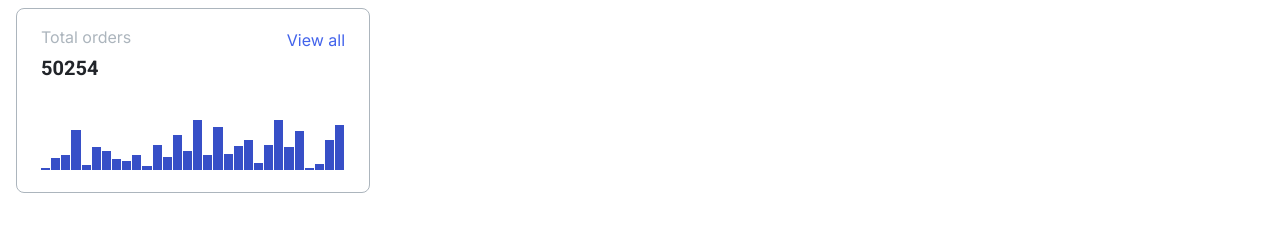
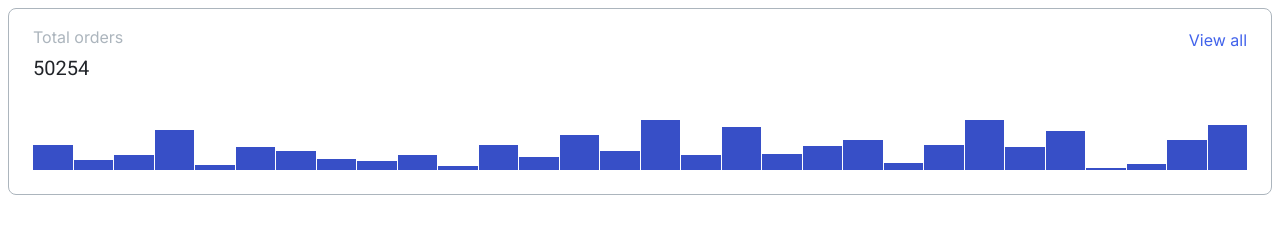
Before and after one commit to js-tasks-ru/htmlcss-20250522_olga725, a website: page 04-lection2/01-histogram/index.html in a window 1280 px wide. Drawn offline with Linux system fonts and the light colour scheme.

Commit message:
04-lect_01-histogram

```diff
--- a/04-lection2/01-histogram/histogram.css
+++ b/04-lection2/01-histogram/histogram.css
@@ -1,66 +1,53 @@
-.histogram_card {
+.histogram {
     display: block;
     border: 1px solid var(--grey-3);
-    width: 354px;
-    height: 185px;
-    left: 537px;
     border-radius: 8px;
-    background: #FFFFFF;
     box-sizing: border-box;
-    margin: 8px;
     padding: 16px 24px 24px 24px;
 }
 
-.container {
+.histogram__header {
     display: flex;
     justify-content: space-between;
-    align-items: end;
+    align-items: flex-end;
+    line-height: 24px;
 }
 
-.histogram_title {
+.histogram__title {
     font-family: Inter, sans-serif;
     color: var(--grey-3);
     font-weight: 400;
-    line-height: 24px;
     font-size: 16px;
     margin-bottom: 6px;
     margin-top: 0;
-    width: 200px;
 }
 
-.histogram_view {
+.histogram__link {
     color: #4263EB;
     font-family: Inter, sans-serif;
     font-weight: 400;
-    font-size: 16px;
-    line-height: 24px;
     text-align: right;
-    margin-top: 0;
     margin-bottom: 3px;
 }
 
 
-.histogram_number {
+.histogram__number {
     color: var(--black);
     font-size: 20px;
     justify-content: flex-start;
     line-height: 26px;
-    margin: 0 auto;
     margin-bottom: 39px;
 }
 
-.histogram_poles {
+.histogram__poles {
     justify-content: stretch;
     align-items: flex-end;
-    flex-direction: row;
-    flex-wrap: nowrap;
     display: flex;
-    width: 100%;
     height: 50px;
+    gap: 1px;
 }
 
-.histogram_pole {
+.histogram__pole {
     background: #374FC7;
-    margin-right: 1px;
-    flex: auto;
+    flex: 1 0 auto;
 }
--- a/04-lection2/01-histogram/index.html
+++ b/04-lection2/01-histogram/index.html
@@ -6,43 +6,43 @@
         <link rel="stylesheet" href="./histogram.css">
     </head>
     <body>
-        <card class="histogram_card">
-            <div class="container">
-                <h1 class="histogram_title">Total orders</h1>
-                <h3 class="histogram_view">View all</h3>
+        <card class="histogram">
+            <div class="histogram__header">
+                <h5 class="histogram__title">Total orders</h5>
+                <a class="histogram__link">View all</a>
             </div>
-            <h2 class="histogram_number">50254</h2>
-            <div class="histogram_poles">
-                <div class="histogram_pole" style="height: 5%"></div>
-                <div class="histogram_pole" style="height: 25%"></div>
-                <div class="histogram_pole" style="height: 30%"></div>
-                <div class="histogram_pole" style="height: 80%"></div>
-                <div class="histogram_pole" style="height: 10%"></div>
-                <div class="histogram_pole" style="height: 46%"></div>
-                <div class="histogram_pole" style="height: 38%"></div>
-                <div class="histogram_pole" style="height: 22%"></div>
-                <div class="histogram_pole" style="height: 19%"></div>
-                <div class="histogram_pole" style="height: 30%"></div>
-                <div class="histogram_pole" style="height: 9%"></div>
-                <div class="histogram_pole" style="height: 50%"></div>
-                <div class="histogram_pole" style="height: 26%"></div>
-                <div class="histogram_pole" style="height: 70%"></div>
-                <div class="histogram_pole" style="height: 39%"></div>
-                <div class="histogram_pole" style="height: 100%"></div>
-                <div class="histogram_pole" style="height: 30%"></div>
-                <div class="histogram_pole" style="height: 86%"></div>
-                <div class="histogram_pole" style="height: 33%"></div>
-                <div class="histogram_pole" style="height: 49%"></div>
-                <div class="histogram_pole" style="height: 61%"></div>
-                <div class="histogram_pole" style="height: 14%"></div>
-                <div class="histogram_pole" style="height: 50%"></div>
-                <div class="histogram_pole" style="height: 100%"></div>
-                <div class="histogram_pole" style="height: 46%"></div>
-                <div class="histogram_pole" style="height: 78%"></div>
-                <div class="histogram_pole" style="height: 5%"></div>
-                <div class="histogram_pole" style="height: 12%"></div>
-                <div class="histogram_pole" style="height: 60%"></div>
-                <div class="histogram_pole" style="height: 90%"></div>
+            <div class="histogram__number">50254</div>
+            <div class="histogram__poles">
+                <div class="histogram__pole" style="height: 50%"></div>
+                <div class="histogram__pole" style="height: 20%"></div>
+                <div class="histogram__pole" style="height: 30%"></div>
+                <div class="histogram__pole" style="height: 80%"></div>
+                <div class="histogram__pole" style="height: 10%"></div>
+                <div class="histogram__pole" style="height: 46%"></div>
+                <div class="histogram__pole" style="height: 38%"></div>
+                <div class="histogram__pole" style="height: 22%"></div>
+                <div class="histogram__pole" style="height: 19%"></div>
+                <div class="histogram__pole" style="height: 30%"></div>
+                <div class="histogram__pole" style="height: 9%"></div>
+                <div class="histogram__pole" style="height: 50%"></div>
+                <div class="histogram__pole" style="height: 26%"></div>
+                <div class="histogram__pole" style="height: 70%"></div>
+                <div class="histogram__pole" style="height: 39%"></div>
+                <div class="histogram__pole" style="height: 100%"></div>
+                <div class="histogram__pole" style="height: 30%"></div>
+                <div class="histogram__pole" style="height: 86%"></div>
+                <div class="histogram__pole" style="height: 33%"></div>
+                <div class="histogram__pole" style="height: 49%"></div>
+                <div class="histogram__pole" style="height: 61%"></div>
+                <div class="histogram__pole" style="height: 14%"></div>
+                <div class="histogram__pole" style="height: 50%"></div>
+                <div class="histogram__pole" style="height: 100%"></div>
+                <div class="histogram__pole" style="height: 46%"></div>
+                <div class="histogram__pole" style="height: 78%"></div>
+                <div class="histogram__pole" style="height: 5%"></div>
+                <div class="histogram__pole" style="height: 12%"></div>
+                <div class="histogram__pole" style="height: 60%"></div>
+                <div class="histogram__pole" style="height: 90%"></div>
             </div>
         </card>
     </body>
```
